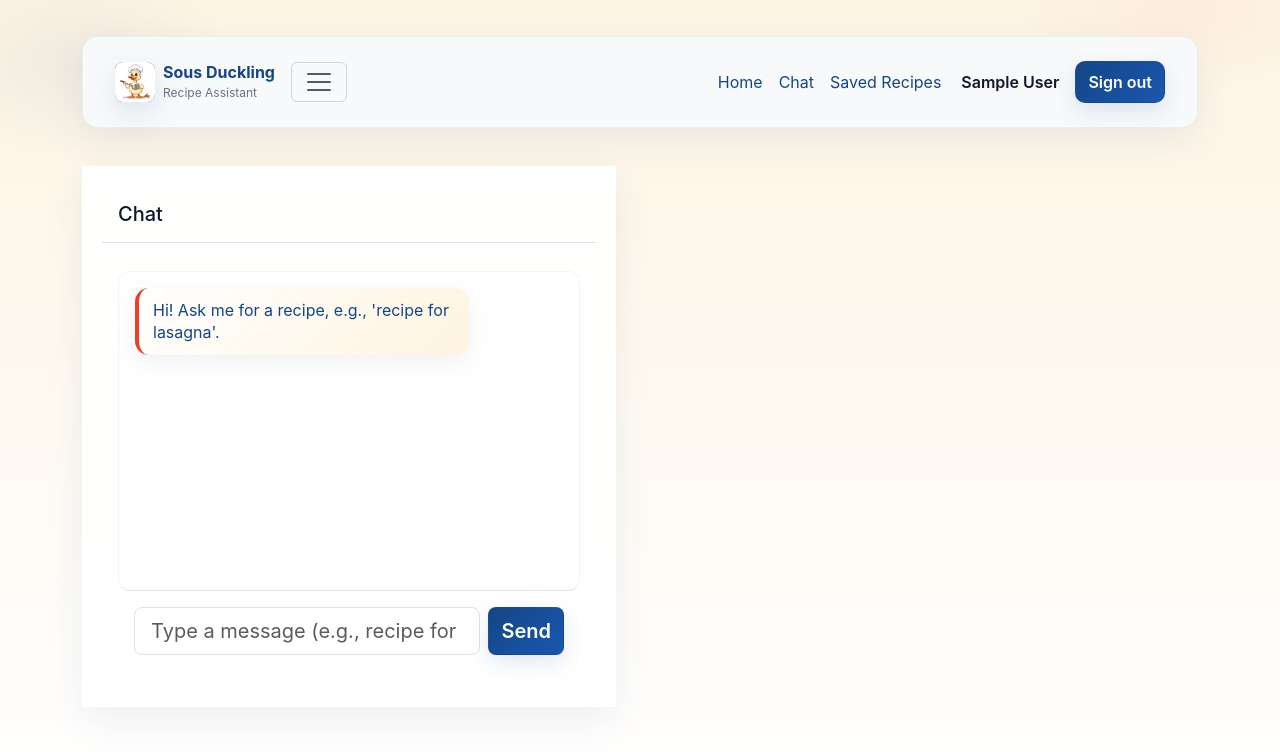
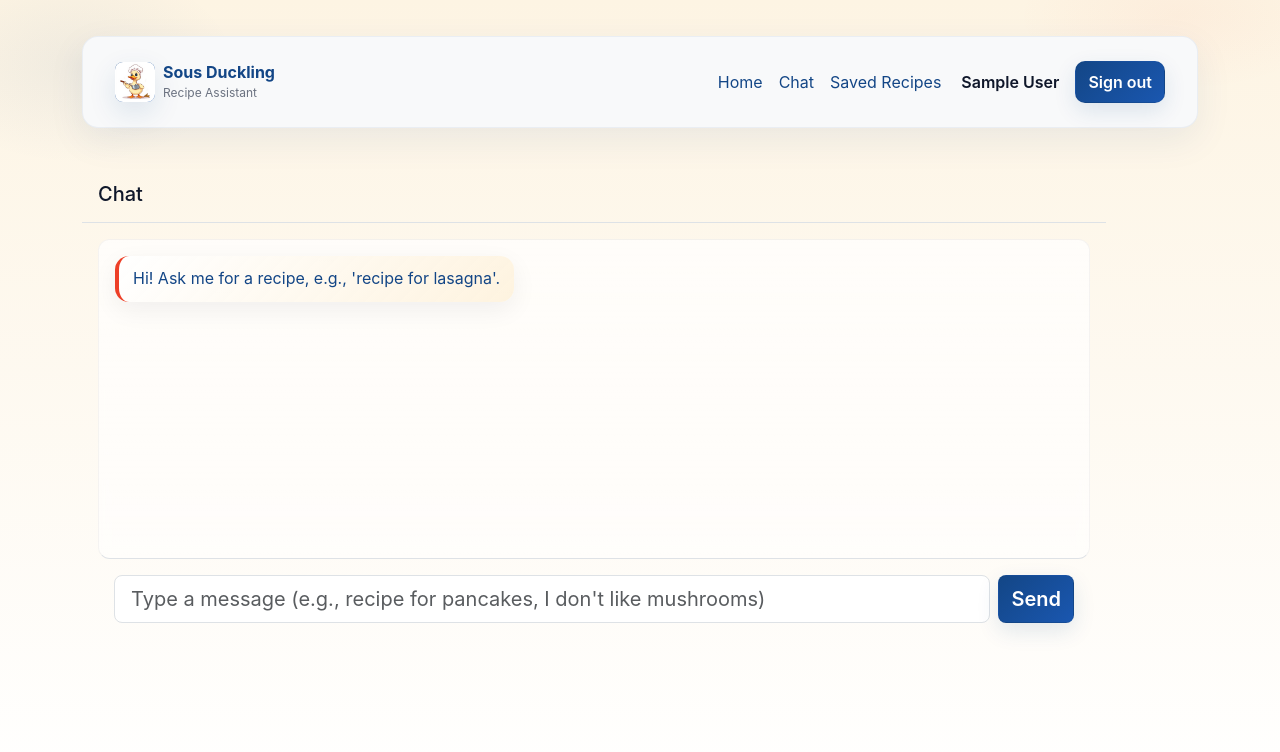
Before and after one commit to Naviunni/sous-ducking-recipe-assistant, a React (Vite) app in the folder frontend/: page /chat in a window 1280 px wide. Shown: the top 752 px of the page. Built offline with nearby package versions, Linux system fonts and the light colour scheme; no server answers; sample sign-in values are in the browser's storage.

Commit message:
CSS changes

```diff
--- a/frontend/src/pages/Chat.jsx
+++ b/frontend/src/pages/Chat.jsx
@@ -30,7 +30,7 @@ export default function ChatPage() {
     <div className="ra-container mx-auto">
       <div className="row g-4">
         <div className="col-lg-6">
-          <div className="card-ra">
+          <div className="card-ra2">
             <div className="p-3 border-bottom"><h2 className="h5 m-0">Chat</h2></div>
             <ChatUI messages={messages} onSend={sendMessage} />
           </div>
--- a/frontend/src/styles.css
+++ b/frontend/src/styles.css
@@ -153,6 +153,7 @@ body{
 .ra-chat-scroll{
   height:320px; overflow-y:auto; padding:12px; border-radius:12px;
   background: linear-gradient(180deg, rgba(255,255,255,0.72), rgba(255,255,255,0.52));
+  width: 90vw;
   border:1px solid rgba(11,18,39,0.04); backdrop-filter: blur(6px); z-index:1;
   display:block; /* changed to block to avoid parent flex interference */
 }
@@ -372,6 +373,11 @@ a, a:link, a:visited {
   position: relative;
   z-index: 2;
 }
+
+.card-ra2{
+  width: 80vw;
+}
+
 /* Ensure primary CTAs show white text */
 .btn-primary, .btn.btn-primary, a.btn-primary, a.btn.btn-primary { z-index: 5; color:#fff !important; background-color: #134686 !important; }
 
@@ -385,4 +391,10 @@ a, a:link, a:visited {
   margin-right: 10px;
 }
 
+@media (min-width: 992px) {
+  .navbar-toggler {
+    display: none !important;
+  }
+}
+
 /* End of override block */
```
